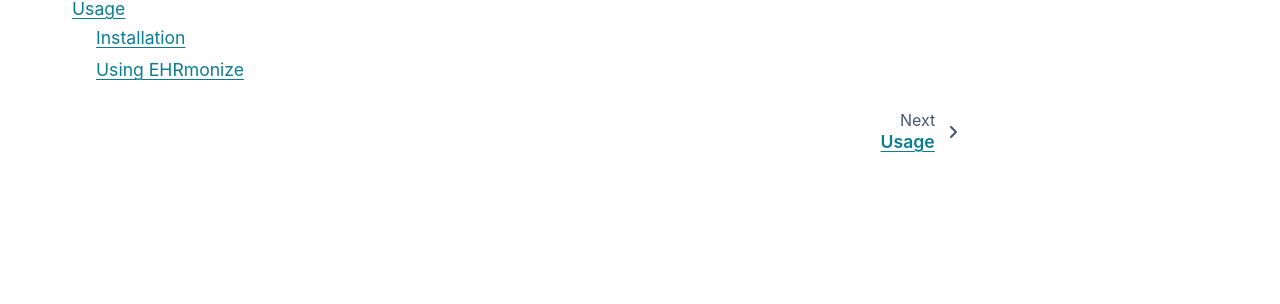
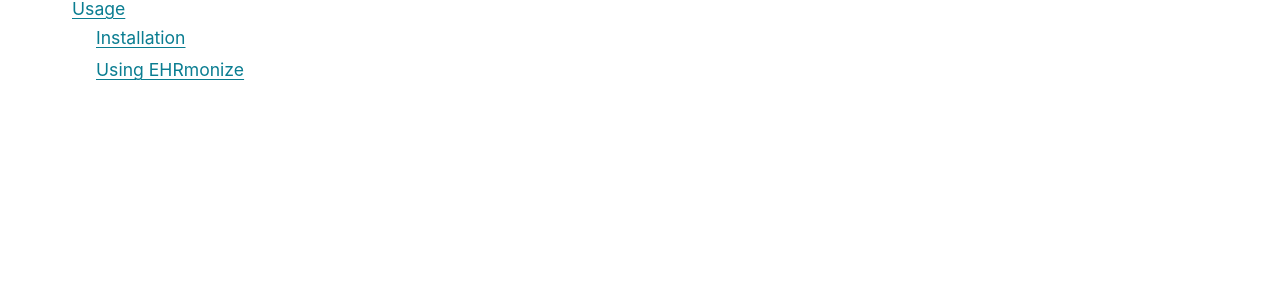
Before and after one commit to aiwonglab/ehrmonize, a Sphinx documentation site: the page built from docs/index.rst, in a window 1280 px wide. Shown: the part 433-737 px from the top of the page. Built offline with Sphinx 7.4.7 and the PyData theme 0.15.4, drawn with Linux system fonts in a browser that asks for light colours.

Commit message:
remove next/prev buttons

```diff
--- a/docs/conf.py
+++ b/docs/conf.py
@@ -50,6 +50,7 @@
     "navigation_depth": 5,
     "secondary_sidebar_items": ["page-toc"],
     "show_toc_level": 5,
+    "show_prev_next": False,
 
 }
 
```
